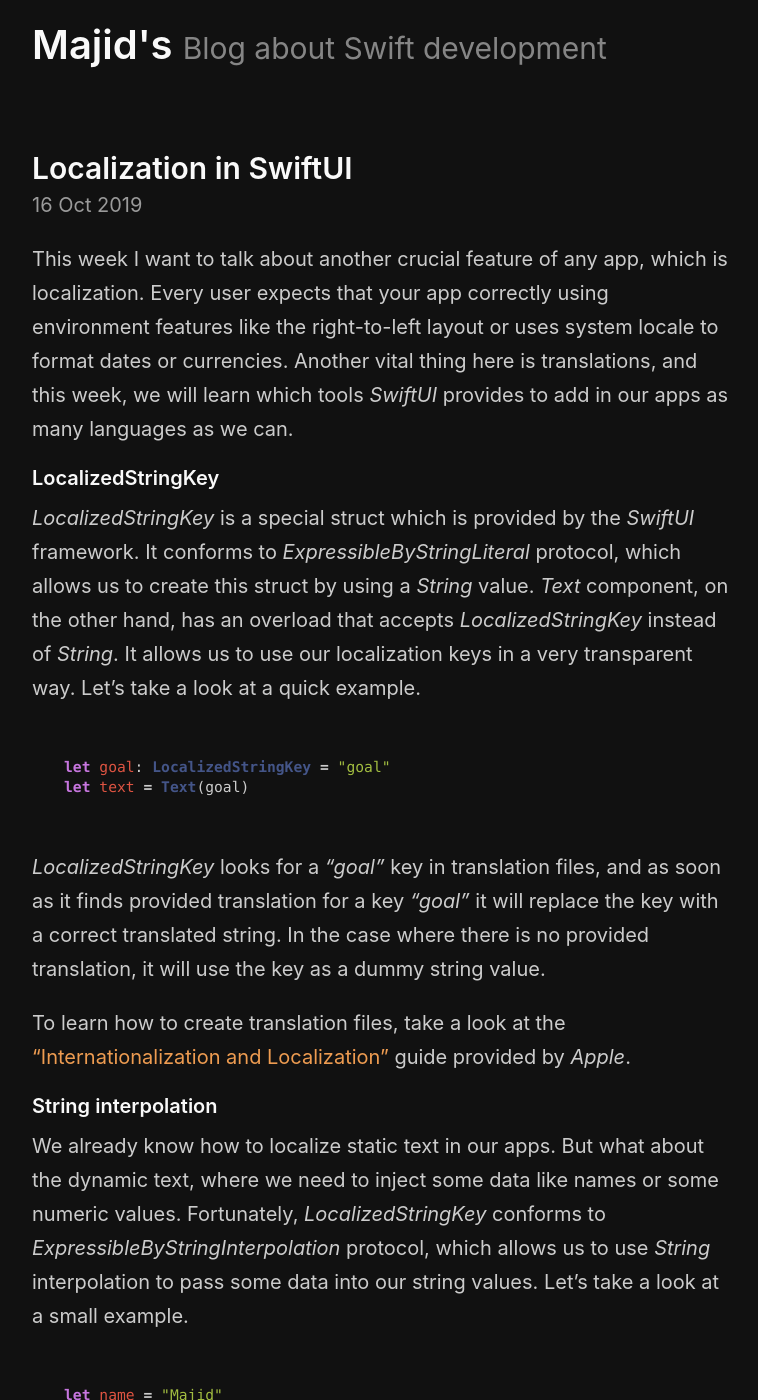
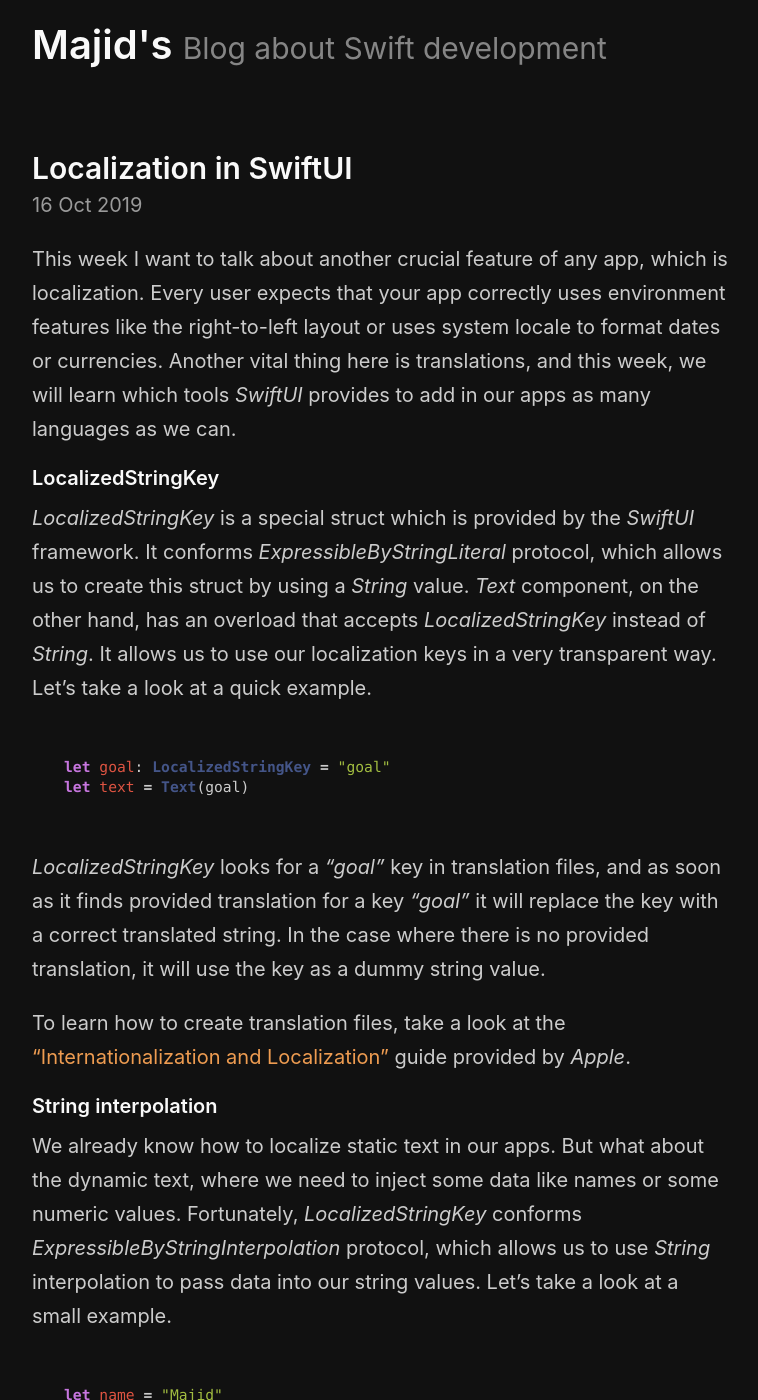
Before and after one commit to mecid/mecid.github.io, a Jekyll site: the page built from _posts/2019-10-16-localization-in-swiftui.md, in a window 1280 px wide and 1400 px high. Shown: the whole window, without its empty margins (258-1016 px from the left). Built offline with Jekyll 4.4.1, drawn with Linux system fonts in a browser that asks for light colours; some of the changed text lies outside the part shown.

Commit message:
Update 2019-10-16-localization-in-swiftui.md

````diff
--- a/_posts/2019-10-16-localization-in-swiftui.md
+++ b/_posts/2019-10-16-localization-in-swiftui.md
@@ -3,10 +3,10 @@
 layout: post
 ---
 
-This week I want to talk about another crucial feature of any app, which is localization. Every user expects that your app correctly using environment features like the right-to-left layout or uses system locale to format dates or currencies. Another vital thing here is translations, and this week, we will learn which tools *SwiftUI* provides to add in our apps as many languages as we can.
+This week I want to talk about another crucial feature of any app, which is localization. Every user expects that your app correctly uses environment features like the right-to-left layout or uses system locale to format dates or currencies. Another vital thing here is translations, and this week, we will learn which tools *SwiftUI* provides to add in our apps as many languages as we can.
 
 #### LocalizedStringKey
-*LocalizedStringKey* is a special struct which is provided by the *SwiftUI* framework. It conforms to *ExpressibleByStringLiteral* protocol, which allows us to create this struct by using a *String* value. *Text* component, on the other hand, has an overload that accepts *LocalizedStringKey* instead of *String*. It allows us to use our localization keys in a very transparent way. Let's take a look at a quick example.
+*LocalizedStringKey* is a special struct which is provided by the *SwiftUI* framework. It conforms *ExpressibleByStringLiteral* protocol, which allows us to create this struct by using a *String* value. *Text* component, on the other hand, has an overload that accepts *LocalizedStringKey* instead of *String*. It allows us to use our localization keys in a very transparent way. Let's take a look at a quick example.
 
 ```swift
 let goal: LocalizedStringKey = "goal"
@@ -18,14 +18,14 @@
 To learn how to create translation files, take a look at the ["Internationalization and Localization"](https://developer.apple.com/library/archive/documentation/MacOSX/Conceptual/BPInternational/LocalizingYourApp/LocalizingYourApp.html#//apple_ref/doc/uid/10000171i-CH5-SW1) guide provided by *Apple*.
 
 #### String interpolation
-We already know how to localize static text in our apps. But what about the dynamic text, where we need to inject some data like names or some numeric values. Fortunately, *LocalizedStringKey* conforms to *ExpressibleByStringInterpolation* protocol, which allows us to use *String* interpolation to pass some data into our string values. Let's take a look at a small example.
+We already know how to localize static text in our apps. But what about the dynamic text, where we need to inject some data like names or some numeric values. Fortunately, *LocalizedStringKey* conforms *ExpressibleByStringInterpolation* protocol, which allows us to use *String* interpolation to pass data into our string values. Let's take a look at a small example.
 
 ```swift
 let name = "Majid"
 Text("myNameIs \(name)")
 ```
 
-In the example above, we create a *Text* component with the *"myNameIs \(name)"* string value. As you already know, the Text component has an init method overload, which accepts *LocalizedStringKey* and *LocalizedStringKey* conforms to *ExpressibleByStringInterpolation*, and this is all the magic behind the localization in *SwiftUI*. This piece of code will look for the *"myNameIs %@"* key in your translation files. Let's take a look at how our translation file should look to make it work.
+In the example above, we create a *Text* component with the *"myNameIs \(name)"* string value. As you already know, the Text component has an init method overload, which accepts *LocalizedStringKey* and *LocalizedStringKey* conforms *ExpressibleByStringInterpolation*, and **this is all the magic behind the localization in *SwiftUI***. This piece of code will look for the *"myNameIs %@"* key in your translation files. Let's take a look at how our translation file should look to make it work.
 
 ```swift
 "myNameIs %@" = "My name is %@.";
@@ -41,7 +41,7 @@
 Text("birthday \(date, formatter: formatter)")
 ```
 
-In the code sample above, we pass a DateFormatter, which converts a *Date* representation into a proper localized string value. This code will run a localized string lookup and then apply the formatter. Here is how the translation file should look.
+In the code sample above, we pass a *DateFormatter*, which converts a *Date* representation into a proper localized string value. This code will run a localized string lookup and then apply the formatter. Here is how the translation file should look.
 
 ```swift
 "birthday %@" = "My birthday is %@.";
````
